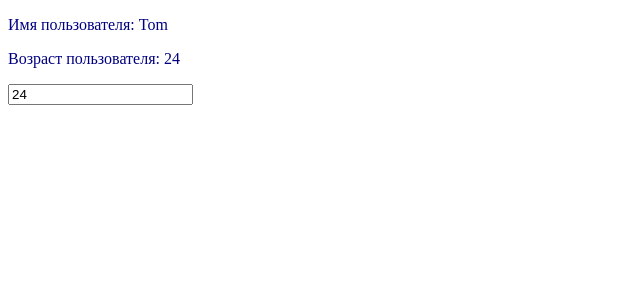
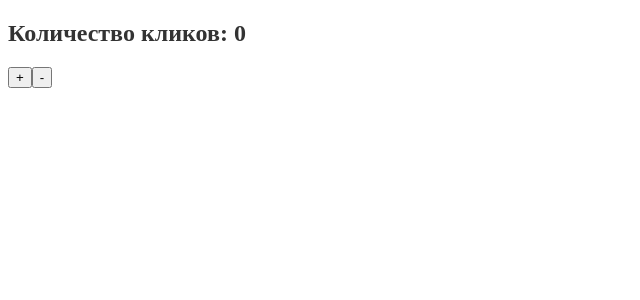
Before and after one commit to VSMinenko/metanit, an Angular app: page / in a window 1280 px wide. Shown: the top 300 px of the page, without its empty margins (0-640 px from the left). Built offline with nearby package versions, Linux system fonts and the light colour scheme.

Commit message:
Binding to child component events

```diff
--- a/src/app/app.component.html
+++ b/src/app/app.component.html
@@ -1,2 +1,2 @@
-<app-child [userName]="name" [userAge]="age"></app-child>
-<input type="number" [(ngModel)]="age" />
+<h2>Количество кликов: {{ clicks }}</h2>
+<app-child (onChanged)="onChanged($event)"></app-child>
--- a/src/app/app.component.ts
+++ b/src/app/app.component.ts
@@ -7,6 +7,8 @@ import { Component } from '@angular/core';
 })
 export class AppComponent {
   title = 'metanit';
-  name: string = 'Tom';
-  age: number = 24;
+  clicks: number = 0;
+  onChanged(increased: any) {
+    increased == true ? this.clicks++ : this.clicks--;
+  }
 }
--- a/src/app/components/child/child.component.html
+++ b/src/app/components/child/child.component.html
@@ -1,2 +1,2 @@
-<p>Имя пользователя: {{ userName }}</p>
-<p>Возраст пользователя: {{ userAge }}</p>
+<button (click)="change(true)">+</button>
+<button (click)="change(false)">-</button>
--- a/src/app/components/child/child.component.ts
+++ b/src/app/components/child/child.component.ts
@@ -1,4 +1,4 @@
-import { Component, Input } from '@angular/core';
+import { Component, EventEmitter, Input, Output } from '@angular/core';
 
 @Component({
   selector: 'app-child',
@@ -6,16 +6,8 @@ import { Component, Input } from '@angular/core';
   styleUrls: ['./child.component.css'],
 })
 export class ChildComponent {
-  @Input() userName: string = '';
-  _userAge: number = 0;
-
-  @Input()
-  set userAge(age: number) {
-    if (age < 0) this._userAge = 0;
-    else if (age > 100) this._userAge = 100;
-    else this._userAge = age;
-  }
-  get userAge() {
-    return this._userAge;
+  @Output() onChanged = new EventEmitter<boolean>();
+  change(increased: any) {
+    this.onChanged.emit(increased);
   }
 }
```
